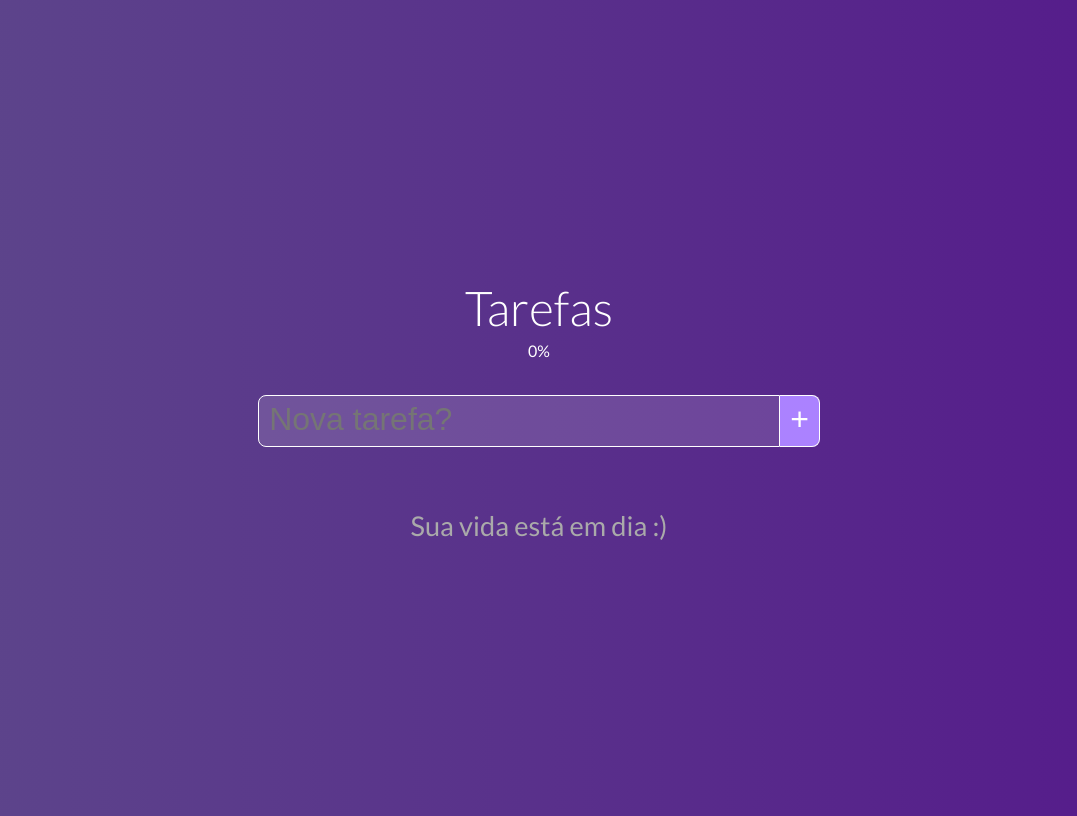
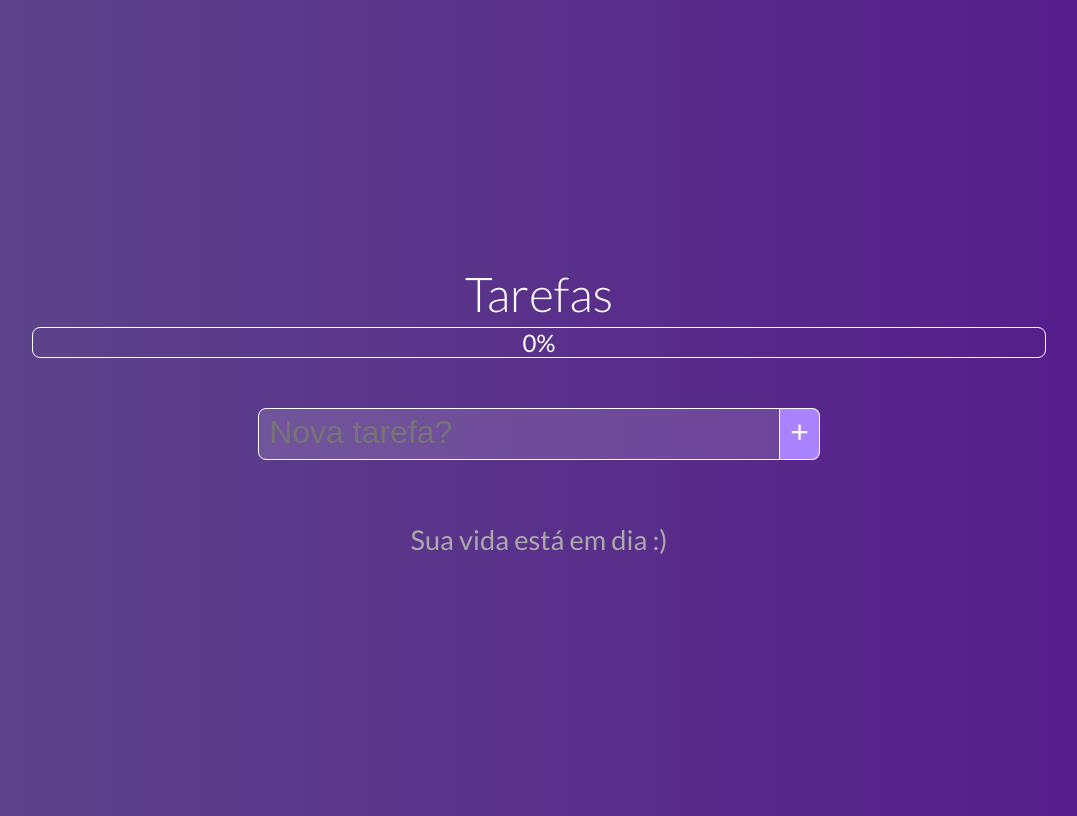
Before and after one commit to giovaneaguiar/todo-list, a Vue app in the folder tarefas/: page / in a window 1280 px wide. Shown: the whole page, without its empty margins (101-1178 px from the left). Built offline with nearby package versions, Linux system fonts and the light colour scheme.

Commit message:
Finaliza estilização da barra de porcentagem.

```diff
--- a/tarefas/src/components/TaskProgress.vue
+++ b/tarefas/src/components/TaskProgress.vue
@@ -1,21 +1,48 @@
 <template>
   <div class="tasks-progress">
-      <span class="progress-value">
-          {{ progress }}%
-      </span>
-      <div class="progress-bar" :style="{width: progress + '%'}"></div>
+    <span class="progress-value"> {{ progress }}% </span>
+    <div class="progress-bar" :style="{ width: progress + '%' }"></div>
   </div>
 </template>
 
 <script>
 export default {
-
-        props:{
-            progress: { type: Number, default: 0 }
-        }
-}
+  props: {
+    progress: { type: Number, default: 0 },
+  },
+};
 </script>
 
 <style>
+     .tasks-progress {
+       position: relative;
+       width: 80%;
+       border: 1px solid #fff;
+       color: #fff;
+       border-radius: 8px;
+       margin-bottom: 15px;
+       display: flex;
+       flex-direction: column;
+       align-items: center;
 
+}
+
+       .progress-bar {
+            position: absolute;
+            border-radius: 8px;
+            height: 100%;
+            background-color: #4caf50;
+            align-self: flex-start;
+            /* align-self acima serve para começar
+            a barra do início corretamente.
+            */
+       }
+
+       .progress-value {
+           z-index: 1;
+           /* z-index coloca o valor da porcentagem
+           na frente da barra verde */
+           font-size: 1.5rem;
+
+       }
 </style>
```
